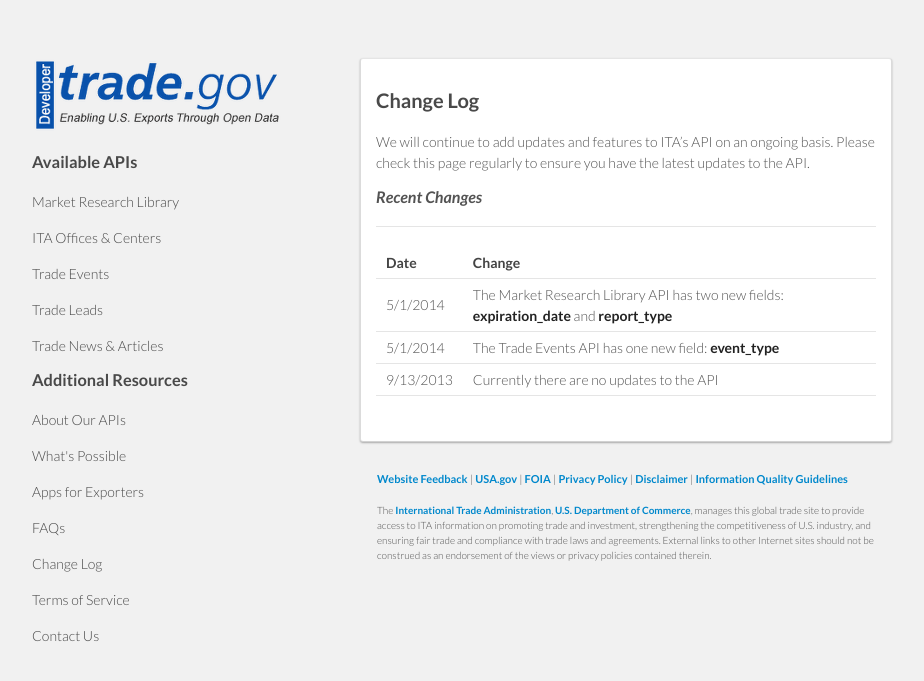
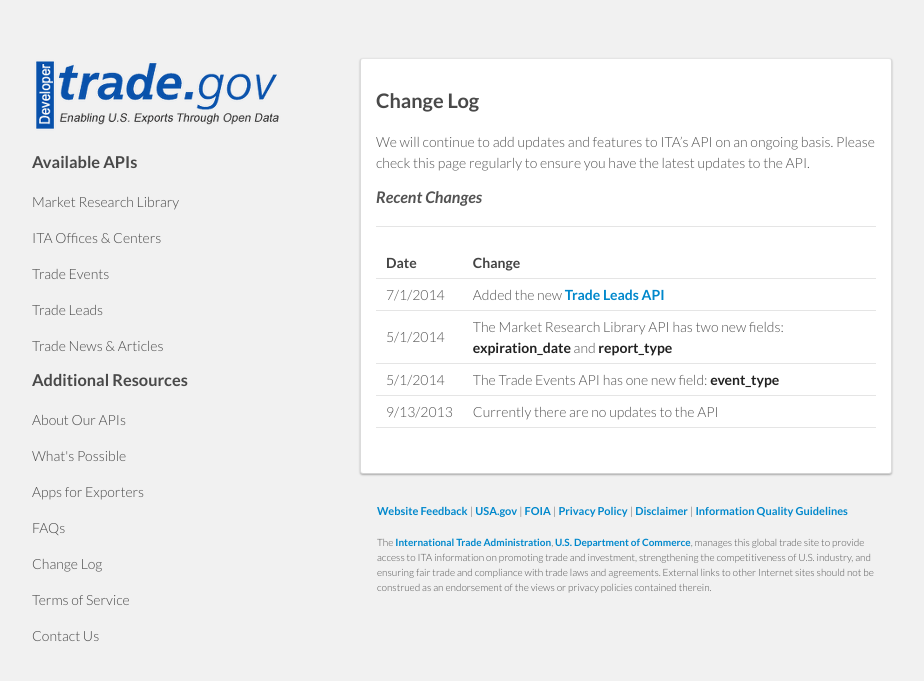
Before and after one commit to InternationalTradeAdministration/developerportal, a Jekyll site: the page built from _posts/2013-09-05-change-log.markdown, in a window 1280 px wide. Shown: the top 681 px of the page, without its empty margins (178-1102 px from the left). Built offline with Jekyll 4.4.1, drawn with Linux system fonts in a browser that asks for light colours.

Commit message:
Update 2013-09-05-change-log.markdown
add trade leads link

```diff
--- a/_posts/2013-09-05-change-log.markdown
+++ b/_posts/2013-09-05-change-log.markdown
@@ -12,6 +12,7 @@ We will continue to add updates and features to ITA’s API on an ongoing basis.
 
 | Date            | Change                                                     |
 | --------------- | --------------------------------------------------------------- |
+| 7/1/2014        | Added the new [Trade Leads API](trade-leads.html)
 | 5/1/2014        | The Market Research Library API has two new fields: **expiration_date** and **report_type** |
 | 5/1/2014        | The Trade Events API has one new field:  **event_type** |
 | 9/13/2013       | Currently there are no updates to the API                 |
```
